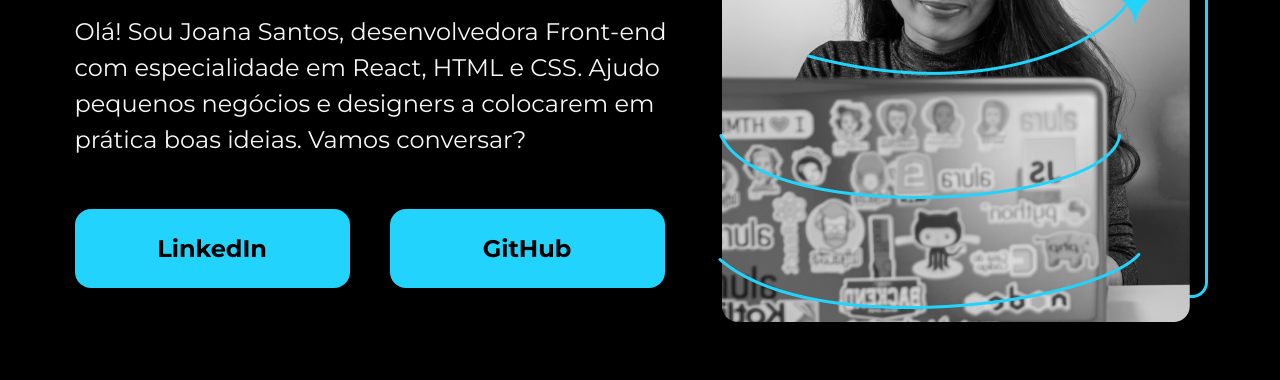
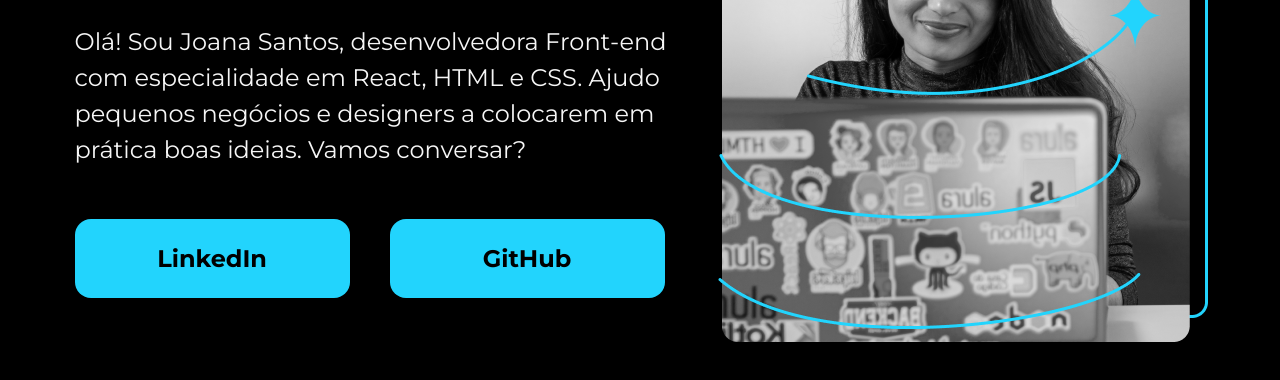
Before and after one commit to micheledarosa/alura-portfolio, a plain HTML site: page index.html in a window 1280 px wide. Shown: the part 458-838 px from the top of the page. Drawn offline with nearby package versions, Linux system fonts and the light colour scheme.

Commit message:
pequeno ajuste no html e css

```diff
--- a/index.html
+++ b/index.html
@@ -24,18 +24,18 @@
                 negócios
                 e designers a colocarem em prática boas ideias. Vamos conversar?
             </p>
-            <div class="buttons">
-                <div class="buttons__social">
-                    <a href="https://www.linkedin.com/in/michele-da-rosa-780266267/" target="_blank">LinkedIn</a>
-                </div>
-                <div class="buttons__social">
-                    <a href="https://github.com/micheledarosa" target="_blank">GitHub</a>
-                </div>
-            </div>
+            <address class="buttons">
+                <a href="https://www.linkedin.com/in/michele-da-rosa-780266267/" target="_blank">
+                    <span class="buttons__social">LinkedIn</span>
+                </a>
+                <a href="https://github.com/micheledarosa" target="_blank">
+                    <span class="buttons__social">GitHub</span>
+                </a>
+            </address>
         </div>
-    <div class="image">
-        <img src="./src/images/Imagem.png" alt="Foto da Joana Santos programando">
-    </div>
+        <div class="image">
+            <img src="./src/images/Imagem.png" alt="Foto da Joana Santos programando">
+        </div>
     </div>
 </body>
 
--- a/src/style/style.css
+++ b/src/style/style.css
@@ -80,5 +80,5 @@ p {
     width: 488px;
     height: 550px;
     flex-shrink: 0;
-    margin-top: 20px 20px;
+    margin-top: 20px;
 }
```
